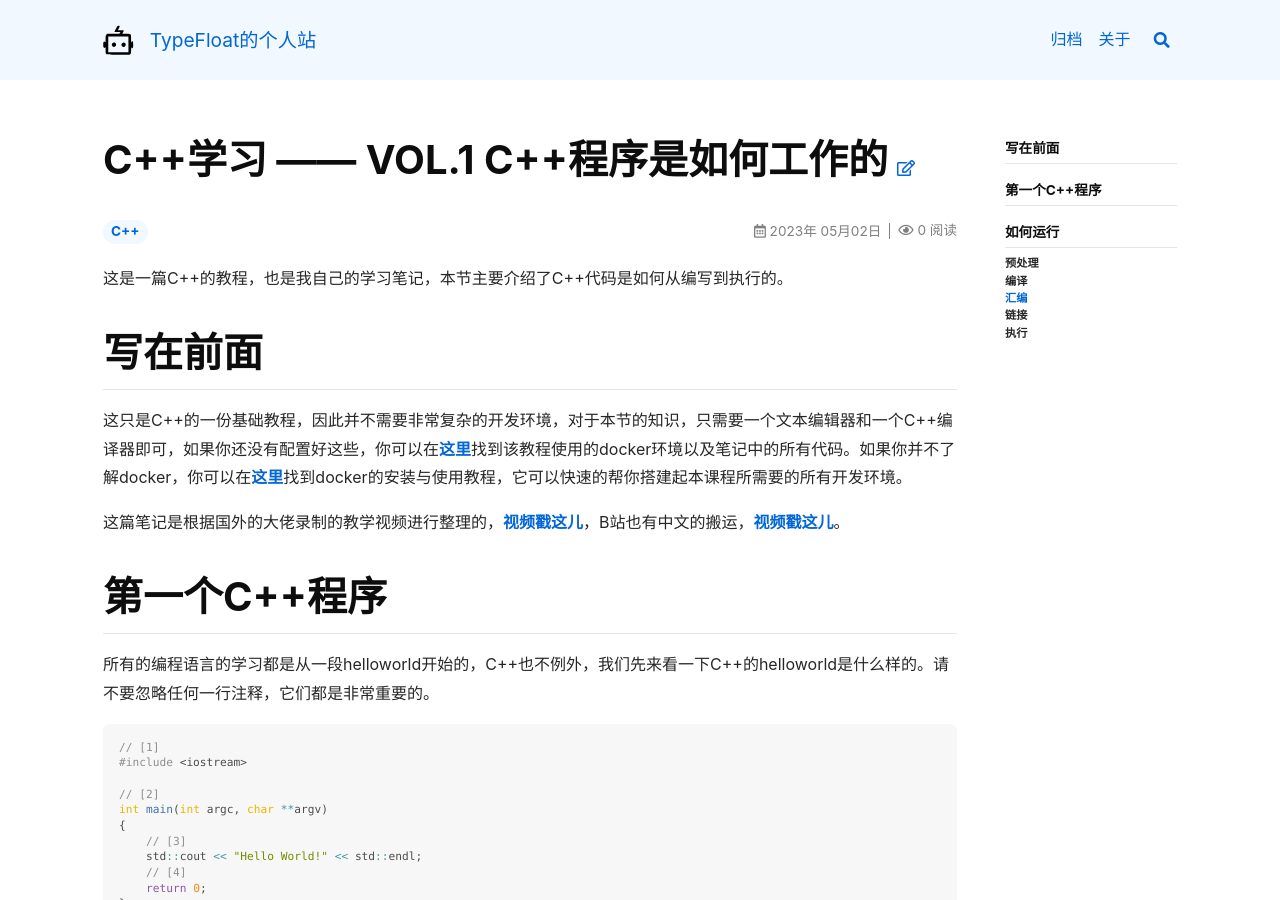
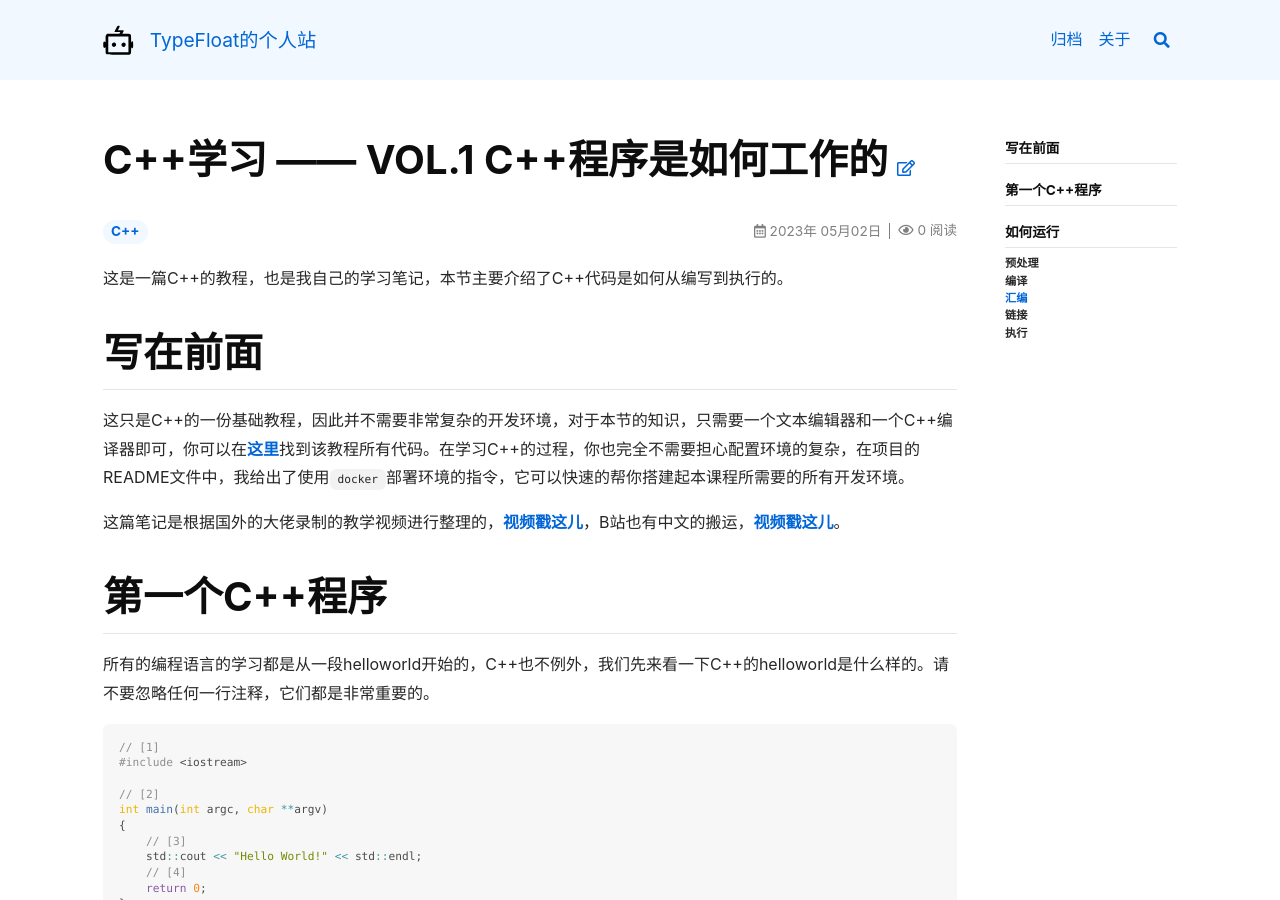
Before and after one commit to TypeFloat/TypeFloat.github.io, a Jekyll site: the page built from _posts/2023-05-02-cpp-1.md, in a window 1280 px wide and 900 px high. Built offline with Jekyll 4.4.1, drawn with Linux system fonts in a browser that asks for light colours; nearby versions of some CDN libraries; comment, search, counter and statistics services are not loaded.

```diff
--- a/_posts/2023-05-02-cpp-1.md
+++ b/_posts/2023-05-02-cpp-1.md
@@ -8,7 +8,7 @@
 
 # 写在前面
 
-这只是C++的一份基础教程，因此并不需要非常复杂的开发环境，对于本节的知识，只需要一个文本编辑器和一个C++编译器即可，如果你还没有配置好这些，你可以在[这里](https://github.com/TypeFloat/Learning-CPP)找到该教程使用的docker环境以及笔记中的所有代码。如果你并不了解docker，你可以在[这里](https://blog.typefloat.cn/2023/05/02/env-docker.html)找到docker的安装与使用教程，它可以快速的帮你搭建起本课程所需要的所有开发环境。
+这只是C++的一份基础教程，因此并不需要非常复杂的开发环境，对于本节的知识，只需要一个文本编辑器和一个C++编译器即可，你可以在[这里](https://github.com/TypeFloat/Learning-CPP)找到该教程所有代码。在学习C++的过程，你也完全不需要担心配置环境的复杂，在项目的README文件中，我给出了使用`docker`部署环境的指令，它可以快速的帮你搭建起本课程所需要的所有开发环境。
 
 这篇笔记是根据国外的大佬录制的教学视频进行整理的，[视频戳这儿](https://www.youtube.com/watch?v=18c3MTX0PK0&list=PLlrATfBNZ98dudnM48yfGUldqGD0S4FFb)，B站也有中文的搬运，[视频戳这儿](https://www.bilibili.com/video/BV1N24y1B7nQ?p=2&vd_source=0307132b97183cff4ff2138cf704f827)。
 
```
